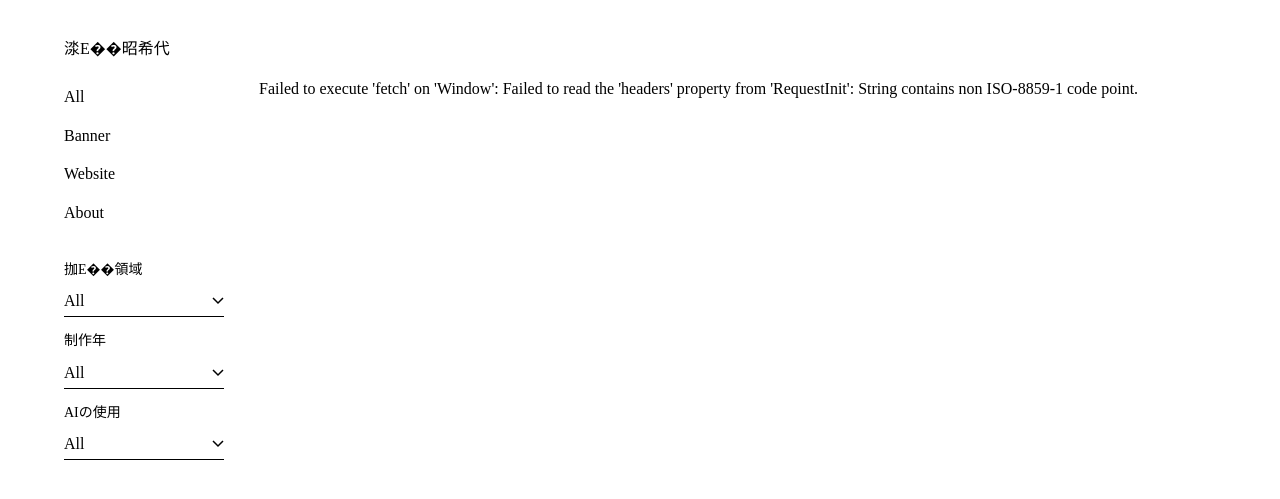
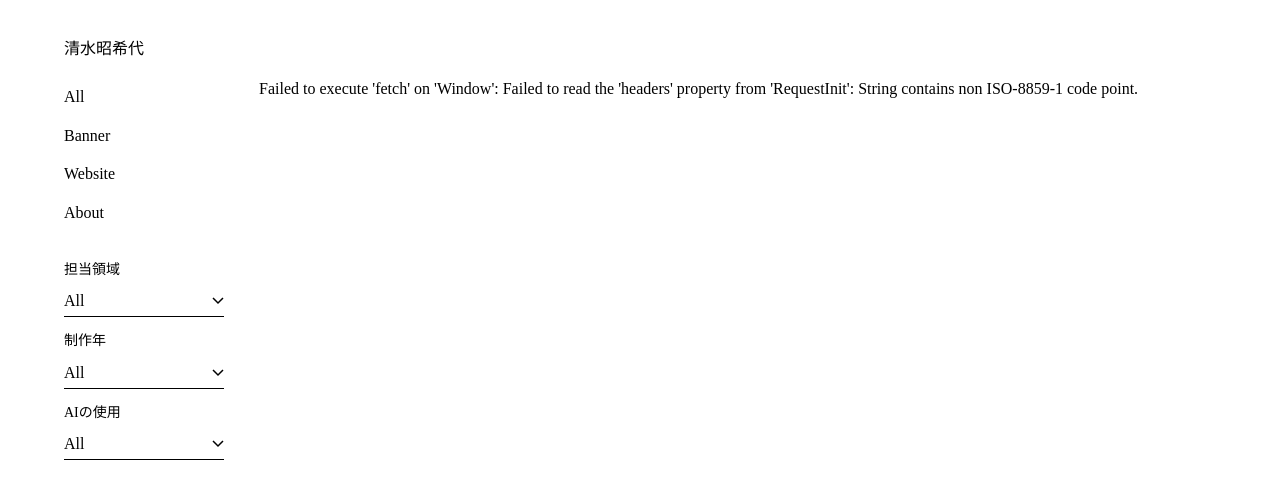
Before and after one commit to shimizu1026/portfolio, a PHP site: page / in a window 1280 px wide. Shown: the top 499 px of the page. Run offline with PHP 8.4, Linux system fonts and the light colour scheme; some web fonts are replaced.

Commit message:
壊れたHTMLを修復しダイアログ表示を直す

```diff
--- a/assets/styles/global.css
+++ b/assets/styles/global.css
@@ -248,6 +248,7 @@
     width: min(92vw, 640px);
     max-width: none;
     max-height: 90vh;
+    margin: auto;
     padding: 0;
     border: 0;
     background: transparent;
@@ -255,10 +256,15 @@
     overflow: visible;
   }
 
+  .work-dialog[open] {
+    display: block;
+  }
+
   .work-dialog__panel {
     position: relative;
     display: flex;
     flex-direction: column;
+    width: 100%;
     max-height: 90vh;
     border-radius: 30px 0 0 30px;
     overflow: hidden;
--- a/index.html
+++ b/index.html
@@ -4,7 +4,7 @@
     <meta charset="UTF-8" />
     <meta name="viewport" content="width=device-width, initial-scale=1.0" />
     <title>しみずあきよ</title>
-    <link rel="stylesheet" href="assets/styles/global.css?v=26" />
+    <link rel="stylesheet" href="assets/styles/global.css?v=27" />
     <link rel="preconnect" href="https://fonts.googleapis.com" />
     <link rel="preconnect" href="https://fonts.gstatic.com" crossorigin />
     <link
@@ -14,7 +14,7 @@
   </head>
   <body>
     <header class="header">
-      <h1><a href="/">渁E��昭希代</a></h1>
+      <h1><a href="/">清水昭希代</a></h1>
       <nav class="nav">
         <ul class="nav__list">
           <li class="nav__item">
@@ -34,7 +34,7 @@
       <!-- /.nav -->
       <form class="filters" id="js-filters" aria-label="作品の絞り込み">
         <label class="filters__field">
-          <span class="filters__label">拁E��領域</span>
+          <span class="filters__label">担当領域</span>
           <select class="filters__select" id="js-filter-role" name="role">
             <option value="all">All</option>
           </select>
@@ -50,7 +50,7 @@
           <select class="filters__select" id="js-filter-ai" name="ai">
             <option value="all">All</option>
             <option value="with">あり</option>
-            <option value="without">なぁE/option>
+            <option value="without">なし</option>
           </select>
         </label>
       </form>
@@ -76,9 +76,9 @@
           type="button"
           class="work-dialog__close"
           id="js-work-dialog-close"
-          aria-label="閉じめE
+          aria-label="閉じる"
         >
-          ÁE
+          ×
         </button>
         <div class="work-dialog__media">
           <img
@@ -96,7 +96,7 @@
           ></p>
           <dl class="work-dialog__meta">
             <div class="work-dialog__meta-item">
-              <dt class="work-dialog__meta-label">拁E��領域</dt>
+              <dt class="work-dialog__meta-label">担当領域</dt>
               <dd class="work-dialog__role" id="js-work-dialog-role"></dd>
             </div>
             <div
```
